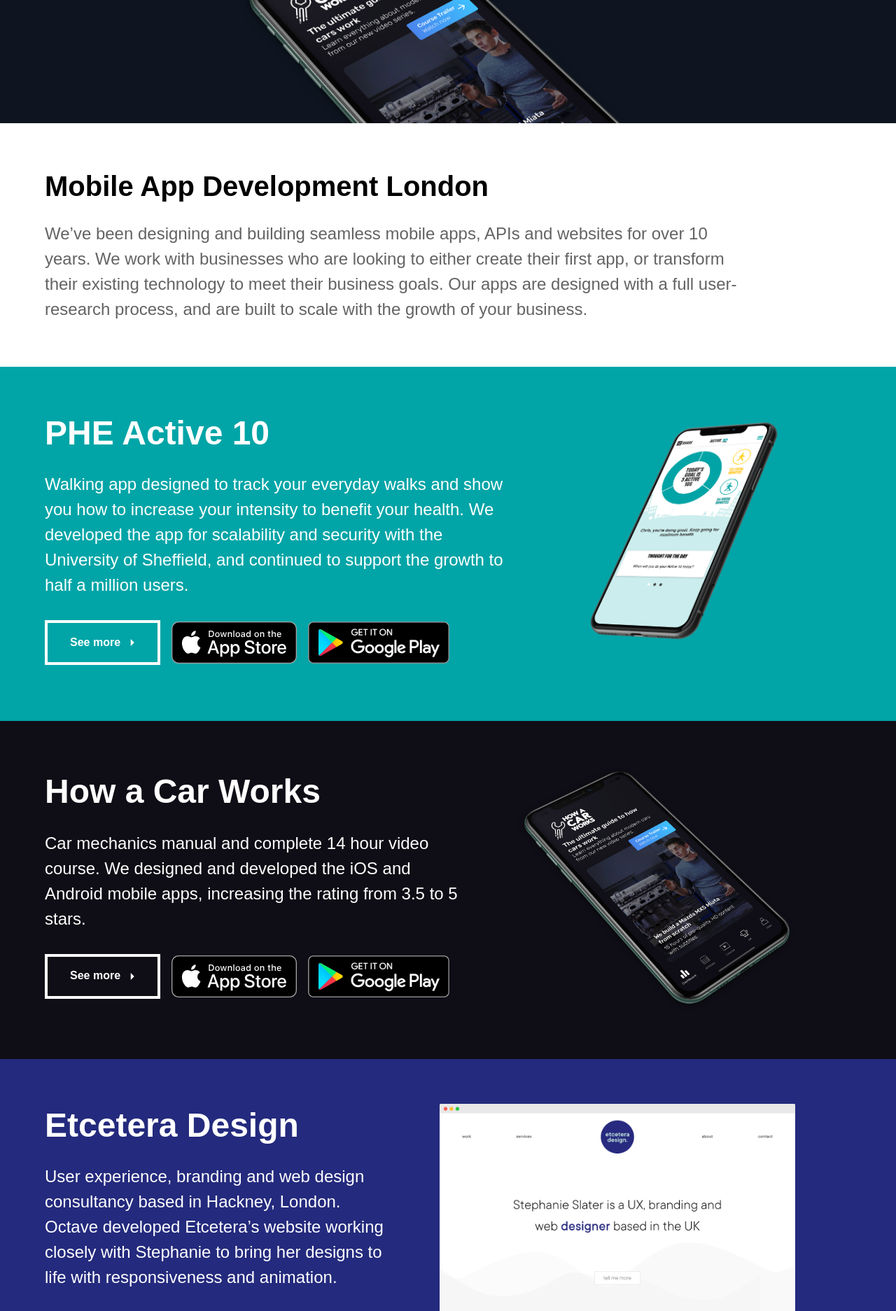
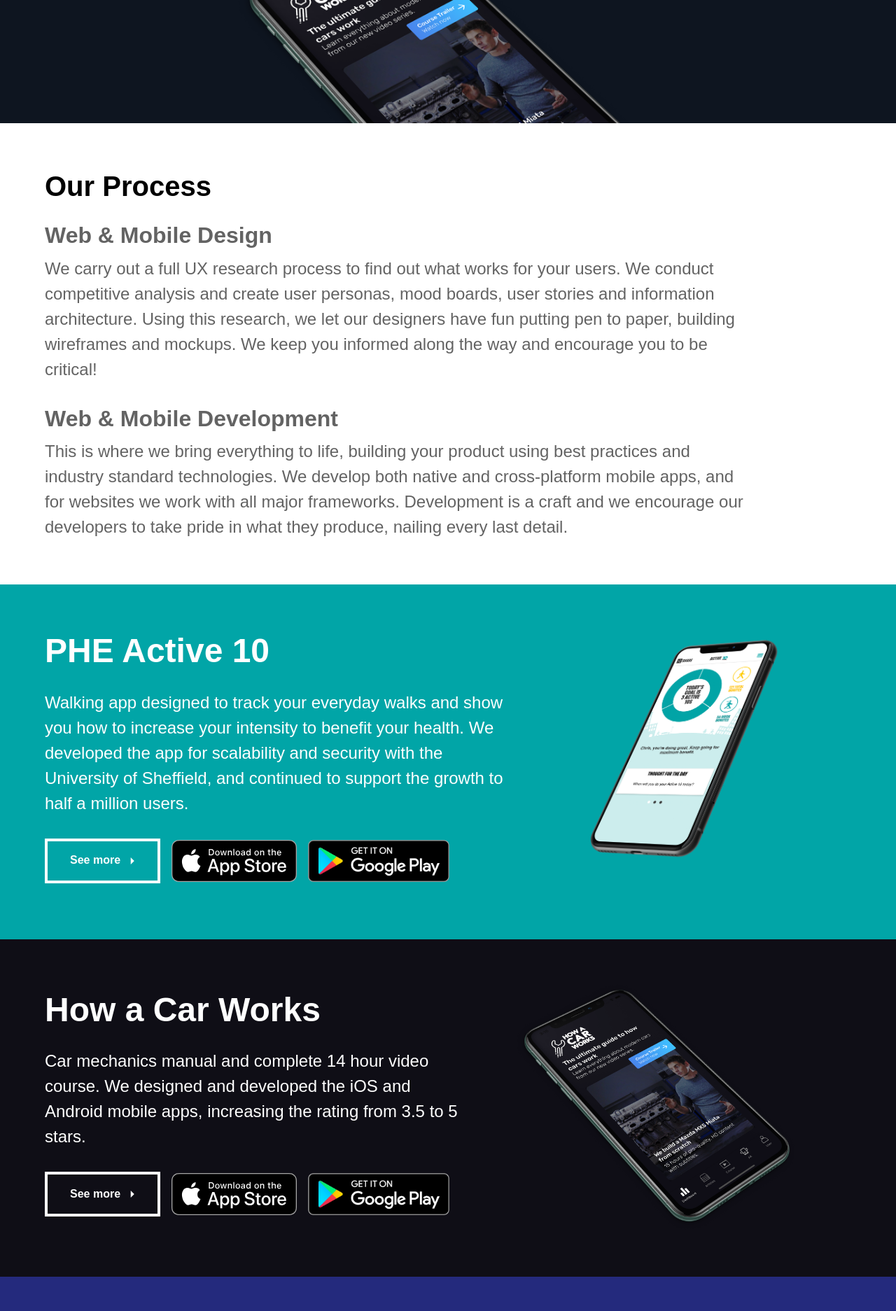
Before and after one commit to chrisjingram/octave-website, a Jekyll site: the page built from index.html, in a window 1280 px wide. Shown: the part 634-2507 px from the top of the page at 70% size. Built offline with Jekyll 4.4.1, drawn with Linux system fonts in a browser that asks for light colours; nearby versions of some CDN libraries; some web fonts are replaced.

Commit message:
Added Our Process to intro

```diff
--- a/_includes/intro.html
+++ b/_includes/intro.html
@@ -1,5 +1,7 @@
 <section id="intro">
-  <h2>Mobile App Development London</h2>
-  <p>We’ve been designing and building seamless mobile apps, APIs and websites for over 10 years. We work with businesses who are looking to either create their first app, or transform their existing technology to meet their business goals. Our apps are designed with a full user-research process, and are built to scale with the growth of your business.</p>
-<!--  <a href="#" class="button icon-right">Read more<i class="material-icons">arrow_right</i></a>-->
+  <h2>Our Process</h2>
+  <h3>Web & Mobile Design</h3>
+  <p>We carry out a full UX research process to find out what works for your users. We conduct competitive analysis and create user personas, mood boards, user stories and information architecture. Using this research, we let our designers have fun putting pen to paper, building wireframes and mockups. We keep you informed along the way and encourage you to be critical!</p>
+  <h3>Web & Mobile Development</h3>
+  <p>This is where we bring everything to life, building your product using best practices and industry standard technologies. We develop both native and cross-platform mobile apps, and for websites we work with all major frameworks. Development is a craft and we encourage our developers to take pride in what they produce, nailing every last detail.</p>
 </section>
--- a/_sass/_common.scss
+++ b/_sass/_common.scss
@@ -48,6 +48,17 @@
     margin: 0 0 1.5rem;
   }
 }
+h3{
+  font-family: "Rubik", sans-serif;
+  font-weight: 700;
+  color: $grey;
+  font-size: 1.5rem;
+  margin: 0 0 0.5rem;
+  @include lg{
+    font-size: 2rem;
+    margin: 0 0 0.5rem;
+  }
+}
 p{
   line-height: 1.5;
   font-size: 1.2rem;
--- a/_sass/_intro.scss
+++ b/_sass/_intro.scss
@@ -5,6 +5,8 @@
     @include lg{
       max-width: 1000px;
     }
+  }
+  p:last-child{
     margin: 0;
   }
   @include lg{
```
